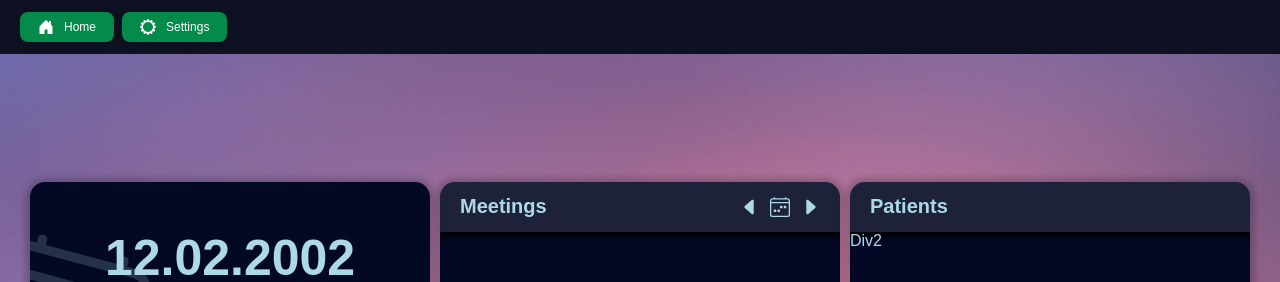
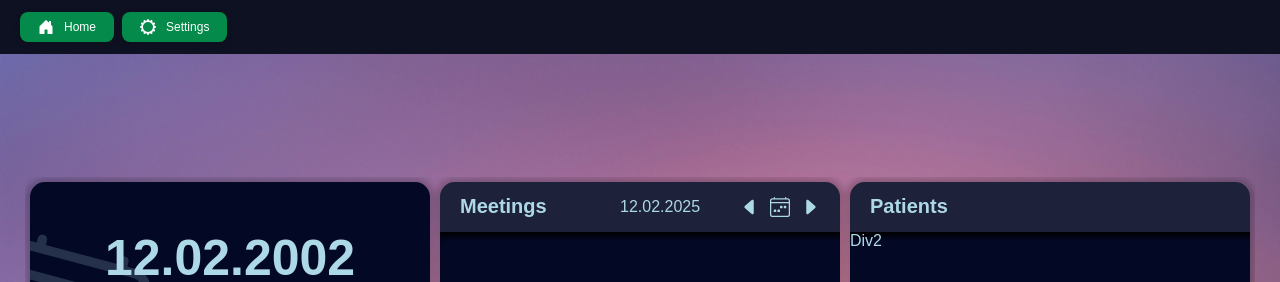
Before and after one commit to JanP1/MedApp, a React (Vite) app: page / in a window 1280 px wide. Shown: the top 282 px of the page. Built offline with nearby package versions, Linux system fonts and the light colour scheme.

Commit message:
Overflow fixes

```diff
--- a/src/App.css
+++ b/src/App.css
@@ -72,7 +72,7 @@ button:disabled {
   padding: 16px;
   border-radius: 8px;
   height: 100%;
-  overflow: auto;
+  overflow: hidden;
   display: flex;
   align-items: center;
   justify-content: center;
--- a/src/assets/styles/MainPage.css
+++ b/src/assets/styles/MainPage.css
@@ -4,6 +4,7 @@
   /* background-color: yellow; */
   display: grid;
   grid-template-columns: 410px 410px 410px;
+  overflow: auto;
 }
 
 .grid-col-1 {
@@ -44,6 +45,13 @@
   display: flex;
   align-items: center;
   justify-content: center;
+
+  transition: all ease 0.2s;
+}
+
+.current-date-container:hover {
+  background-color: #1a224d;
+  cursor: pointer;
 }
 
 .date-label {
--- a/src/assets/styles/MainPageListContainers.css
+++ b/src/assets/styles/MainPageListContainers.css
@@ -6,11 +6,11 @@
 
 .grid-top {
   display: grid;
+  width: 100%;
 
   background-color: rgba(255, 255, 255, 0.1);
-  grid-template-columns: 1fr 120px;
+  grid-template-columns: 1fr 100px 120px;
   align-items: center;
-  padding-left: 20px;
   box-shadow: 2px 0px 5px 5px rgba(0, 0, 0, 0.9);
 }
 
@@ -18,6 +18,7 @@
   font-size: 20px;
   font-weight: bold;
   user-select: none;
+  margin-left: 20px;
   -webkit-user-select: none;
 }
 
--- a/src/components/MainPage.tsx
+++ b/src/components/MainPage.tsx
@@ -3,6 +3,7 @@ import "../assets/styles/MainPageListContainers.css"
 import doctorImg from "../assets/doctor.png"
 
 export default function MainPage() {
+  const currentDate = "12.02.2025";
   return (
     <div className="main-page-grid">
       <div className="grid-col-1">
@@ -32,6 +33,9 @@ export default function MainPage() {
           <div className="grid-top">
             <div className="grid-label">
               Meetings
+            </div>
+            <div>
+            {currentDate}
             </div>
             <div className="date-nav-buttons">
               <div className="date-nav-button">
```
